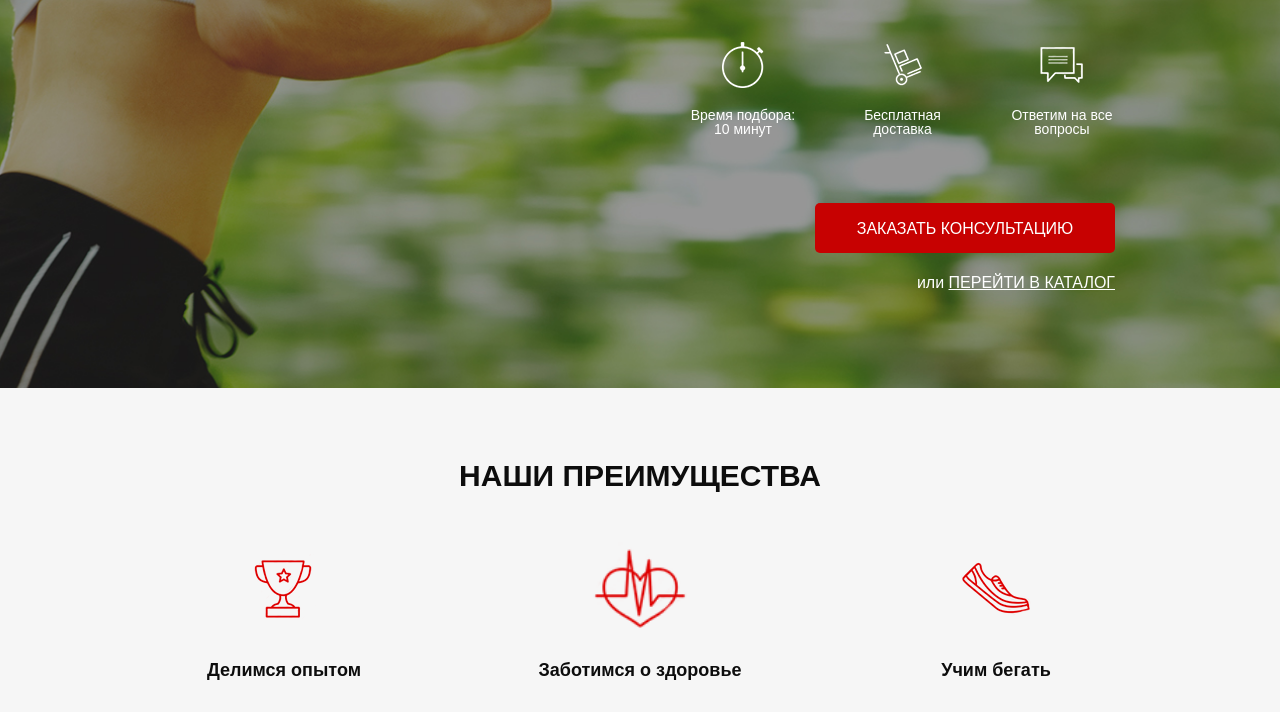
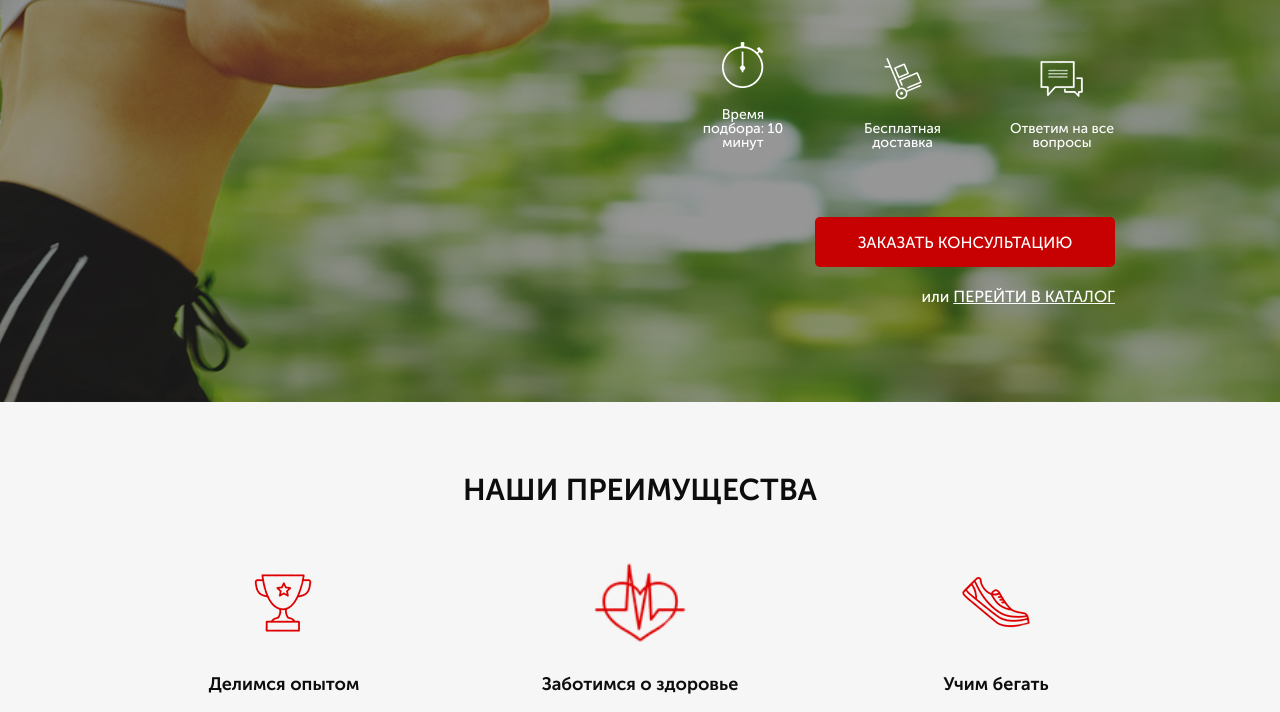
Before and after one commit to chizhmar/project, a website: page src/index.html in a window 1280 px wide. Shown: the part 269-981 px from the top of the page. Drawn offline with nearby package versions, Linux system fonts and the light colour scheme; a web font is replaced by a local one.

Commit message:
add code

```diff
--- a/gulpfile.js
+++ b/gulpfile.js
@@ -4,6 +4,8 @@ const sass        = require('gulp-sass')(require('sass'));
 const cleanCSS = require('gulp-clean-css');
 const autoprefixer = require('gulp-autoprefixer');
 const rename = require("gulp-rename");
+const imagemin = require('gulp-imagemin');
+const htmlmin = require('gulp-htmlmin');
 
 gulp.task('server', function() {
 		browserSync({
--- a/package.json
+++ b/package.json
@@ -14,6 +14,8 @@
     "gulp-autoprefixer": "^8.0.0",
     "gulp-clean-css": "^4.3.0",
     "gulp-cli": "^2.3.0",
+    "gulp-htmlmin": "^5.0.1",
+    "gulp-imagemin": "^7.1.0",
     "gulp-rename": "^2.0.0",
     "gulp-sass": "^5.1.0",
     "sass": "^1.57.1"
--- a/src/index.html
+++ b/src/index.html
@@ -6,10 +6,6 @@
 	<meta name="viewport" content="width=device-width, initial-scale=1.0">
 	<title>Pulse</title>
 	<link rel="icon" href="img/runsmart-logo-cd-just-runsmart.png" type="image/x-icon">
-	<link href="https://fonts.googleapis.com/css2?family=MuseoModerno:wght@300;400;500;700&display=swap" rel="stylesheet">
-	<link rel="stylesheet" href="css/bootstrap-reboot.min.css">
-	<link rel="stylesheet" href="css/slick.css">
-	<link rel="stylesheet" href="css/animate.css">
 	<link rel="stylesheet" href="css/style.min.css">
 </head>
 <body>
--- /dev/null
+++ b/src/sass/libs/_font.scss
@@ -0,0 +1,29 @@
+@font-face {
+	font-family: 'Museo Sans Cyrl';
+	font-display: swap;
+	src: local('MuseoSansCyrl-500'),
+		 url('../fonts/MuseoSansCyrl-500.woff2') format('woff2'),
+		 url('../fonts/MuseoSansCyrl-500.woff') format('woff');
+	font-weight: normal;
+	font-style: normal;
+}
+
+@font-face {
+	font-family: 'Museo Sans Cyrl';
+	font-display: swap;
+	src: local('MuseoSansCyrl-300'),
+		 url('../fonts/MuseoSansCyrl-300.woff2') format('woff2'),
+		 url('../fonts/MuseoSansCyrl-300.woff') format('woff');
+	font-weight: 300;
+	font-style: normal;
+}
+
+@font-face {
+	font-family: 'Museo Sans Cyrl';
+	font-display: swap;
+	src: local('MuseoSansCyrl-700'),
+		 url('../fonts/MuseoSansCyrl-700.woff2') format('woff2'),
+		 url('../fonts/MuseoSansCyrl-700.woff') format('woff');
+	font-weight: 700;
+	font-style: normal;
+}
--- a/src/sass/style.scss
+++ b/src/sass/style.scss
@@ -1,6 +1,11 @@
+@import "libs/bootstrap-reboot.min";
+@import "libs/font";
+@import "libs/slick";
+@import "libs/animate";
+
 @import "bases/variables";
 * {
-	font-family: 'MuseoModerno', sans-serif;
+	font-family: 'Museo Sans Cyrl', sans-serif;
 	}
 .container {
 	max-width: 980px;
```
Also changed, not shown: src/css/style.min.css, src/sass/libs/_animate.scss (renamed from src/css/animate.css), src/sass/libs/_bootstrap-reboot.min.scss (renamed from src/css/bootstrap-reboot.min.css), src/sass/libs/_slick.scss (renamed from src/css/slick.css), 1 other file.
